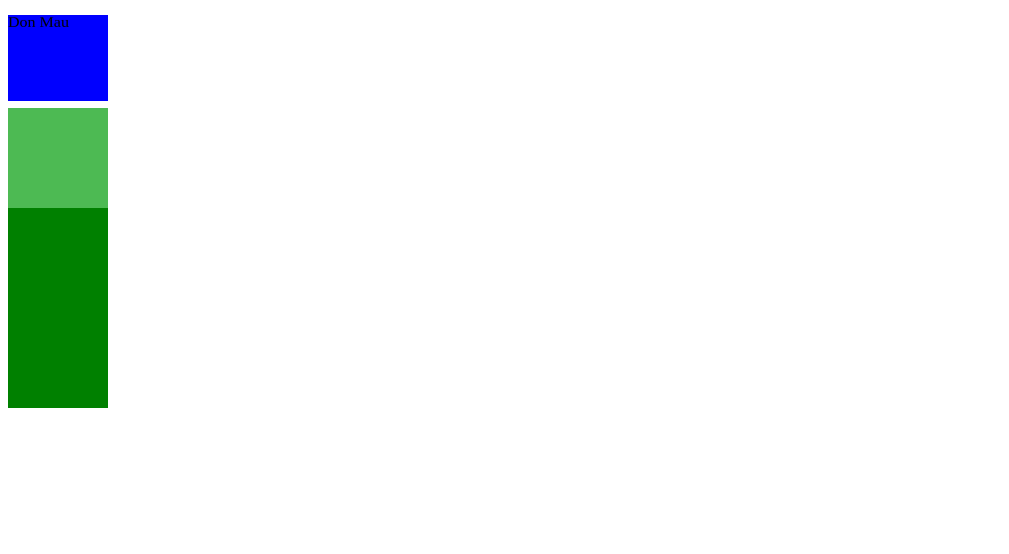
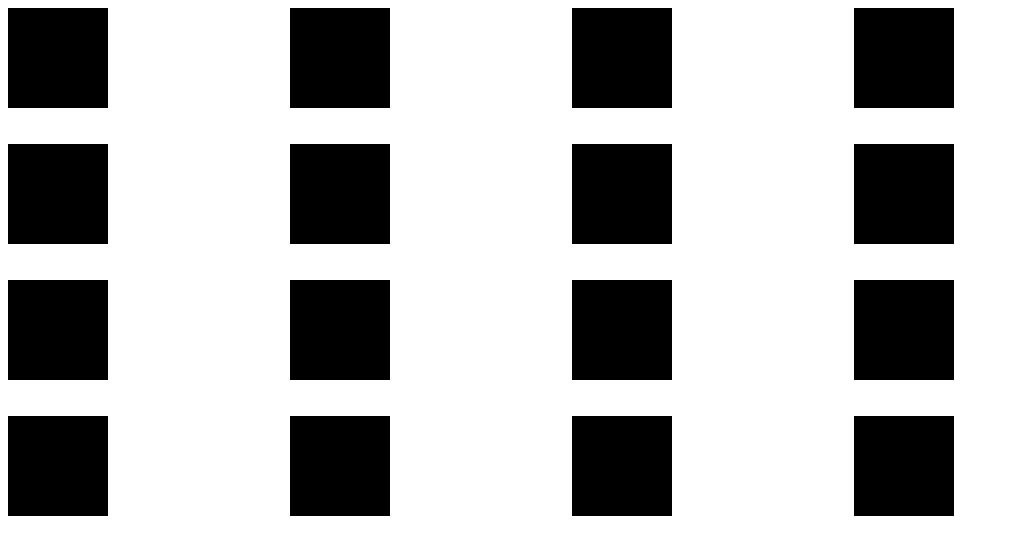
Before and after one commit to MenesesCKevin/intermedioLunes, a plain HTML site: page index.html in a window 1280 px wide. Shown: the whole page, without its empty margins (0-1009 px from the left). Drawn offline with Linux system fonts and the light colour scheme.

Commit message:
Memorama

```diff
--- a/css/style.css
+++ b/css/style.css
@@ -69,3 +69,19 @@ img{
   50%{background-color: yellow;}
   100%{background-color: orange;}
 }
+.memorama{
+  width: 100px;
+  height: 100px;
+  background-color: black;
+  transition: background 3s, height 3s, transform 3s;
+
+}
+.memorama:hover{
+  background-color: gray;
+  transform: rotate(360deg);
+
+}
+.todos{
+  width: 22%;
+  display: inline-block;
+}
--- a/index.html
+++ b/index.html
@@ -18,7 +18,7 @@
 
     </div>
   -->
-  <div class="transformacion">
+  <!--<div class="transformacion">
     Don Mau
 
   </div>
@@ -27,7 +27,84 @@
   </div>
   <div class="animacion">
 
+  </div>-->
+  <div class="todos">
+    <div class="memorama">
+      Cosa 1
+    </div>
+    <br>
+    <br>
+    <div class="memorama">
+      Cosa 2
+    </div>
+    <br>
+    <br>
+    <div class="memorama">
+      Cosa 3
+    </div>
+    <br><br>
+    <div class="memorama">
+      Cosa 4
+    </div>
   </div>
+  <div class="todos">
+    <div class="memorama">
+      Cosa 1
+    </div>
+    <br>
+    <br>
+    <div class="memorama">
+      Cosa 2
+    </div>
+    <br>
+    <br>
+    <div class="memorama">
+      Cosa 3
+    </div>
+    <br><br>
+    <div class="memorama">
+      Cosa 4
+    </div>
+  </div>
+  <div class="todos">
+    <div class="memorama">
+      Cosa 1
+    </div>
+    <br>
+    <br>
+    <div class="memorama">
+      Cosa 2
+    </div>
+    <br>
+    <br>
+    <div class="memorama">
+      Cosa 3
+    </div>
+    <br><br>
+    <div class="memorama">
+      Cosa 4
+    </div>
+  </div>
+  <div class="todos">
+    <div class="memorama">
+      Cosa 1
+    </div>
+    <br>
+    <br>
+    <div class="memorama">
+      Cosa 2
+    </div>
+    <br>
+    <br>
+    <div class="memorama">
+      Cosa 3
+    </div>
+    <br><br>
+    <div class="memorama">
+      Cosa 4
+    </div>
+  </div>
+
 
 
   </body>
```
